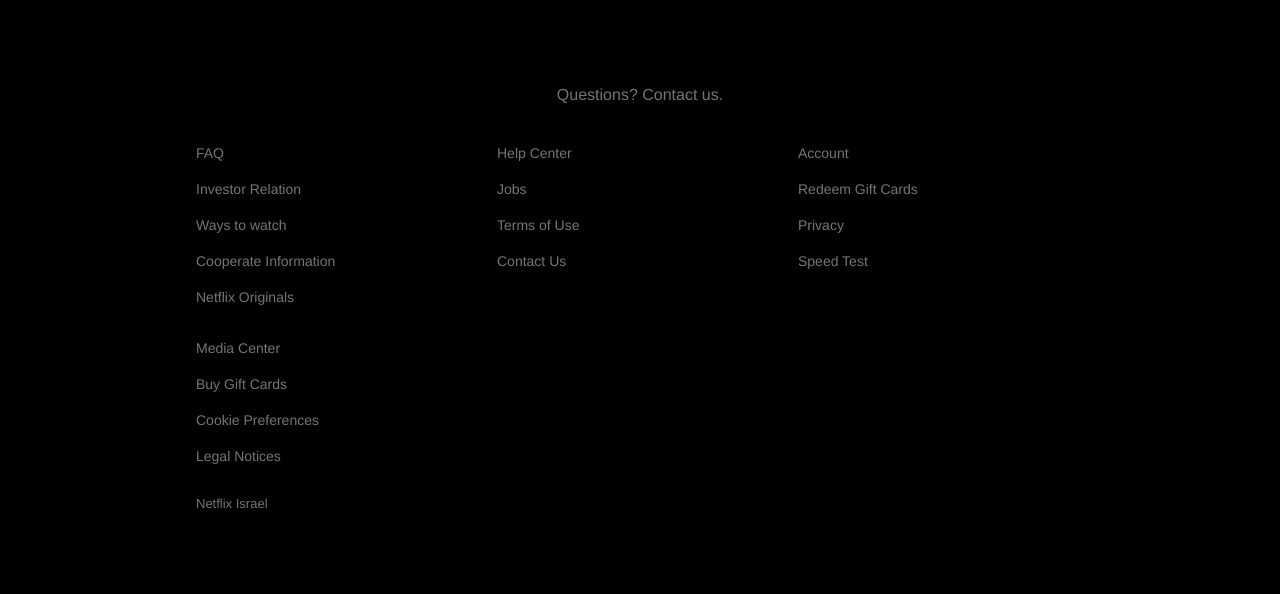
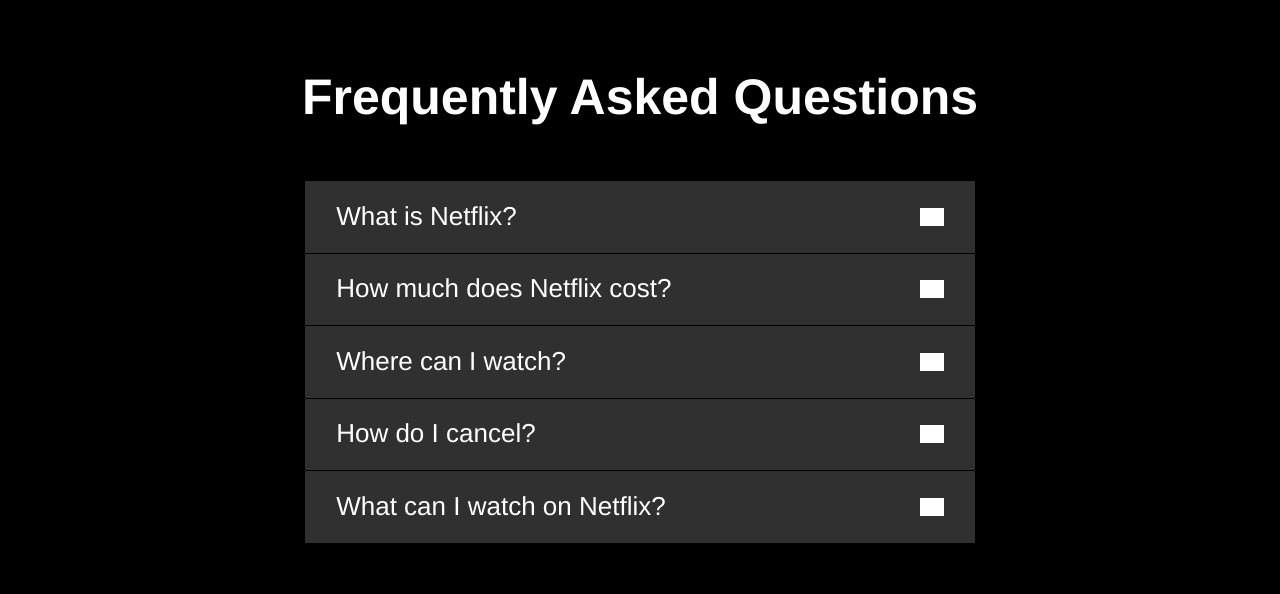
Before and after one commit to wantedHorizon/netflix-youtube, a React (Create React App) app: page / in a window 1280 px wide. Shown: the part 1237-1831 px from the top of the page. Built offline with nearby package versions, Linux system fonts and the light colour scheme; grey boxes are pictures that could not be loaded.

Commit message:
accordion faq

```diff
--- a/src/App.js
+++ b/src/App.js
@@ -1,4 +1,5 @@
 import React from 'react';
+import FaqsContainer from './containers/FaqContainer';
 import FooterContainer from './containers/FooterContainer';
 import JumbotronContainer from './containers/JumbotronContainer';
 
@@ -6,6 +7,7 @@
   return (
     <div className="App">
       <JumbotronContainer />
+      <FaqsContainer />
       <FooterContainer />
     </div>
   );
--- /dev/null
+++ b/src/components/accordion/index.js
@@ -0,0 +1,59 @@
+/* eslint-disable react/prop-types */
+/* eslint-disable react/jsx-props-no-spreading */
+import React, { useState, useContext, createContext } from 'react';
+import {
+  Container,
+  Frame,
+  Title,
+  Item,
+  Inner,
+  Header,
+  Body,
+} from './styles/accordion';
+
+// eslint-disable-next-line no-undef
+const ToggleContext = createContext();
+const Accordion = ({ children, ...restProps }) => {
+  return (
+    <Container {...restProps}>
+      <Inner>{children}</Inner>
+    </Container>
+  );
+};
+Accordion.Title = function AccordionTitle({ children, ...restProps }) {
+  return <Title {...restProps}>{children}</Title>;
+};
+
+Accordion.Frame = function AccordionFrame({ children, ...restProps }) {
+  return <Frame {...restProps}>{children}</Frame>;
+};
+
+Accordion.Item = function AccordionItem({ children, ...restProps }) {
+  const [toggleShow, setToggleShow] = useState(false);
+  return (
+    <ToggleContext.Provider value={{ toggleShow, setToggleShow }}>
+      <Item {...restProps}>{children}</Item>
+    </ToggleContext.Provider>
+  );
+};
+
+Accordion.Header = function AccordionHeader({ children, ...restProps }) {
+  const { toggleShow, setToggleShow } = useContext(ToggleContext);
+
+  return (
+    <Header onClick={() => setToggleShow(() => !toggleShow)} {...restProps}>
+      {children}
+      {/* <pre>{JSON.stringify(toggleShow, null, 2)}</pre> */}
+      {toggleShow ? (
+        <img src="/images/icons/close-slim.png" alt="Close" />
+      ) : (
+        <img src="/images/icons/add.png" alt="Open" />
+      )}
+    </Header>
+  );
+};
+Accordion.Body = function AccordionBody({ children, ...restProps }) {
+  const { toggleShow } = useContext(ToggleContext);
+  return toggleShow ? <Body {...restProps}>{children}</Body> : null;
+};
+export default Accordion;
--- /dev/null
+++ b/src/components/accordion/styles/accordion.js
@@ -0,0 +1,80 @@
+import styled from 'styled-components/macro';
+
+export const Container = styled.div`
+  display: flex;
+  border-bottom: 8px solid #222;
+`;
+
+export const Frame = styled.div`
+  margin-bottom: 40px;
+`;
+
+export const Inner = styled.div`
+  display: flex;
+  padding: 70px 45px;
+  flex-direction: column;
+  max-width: 815px;
+  margin: auto;
+`;
+
+export const Title = styled.h1`
+  font-size: 50px;
+  line-height: 1.1;
+  margin-top: 0;
+  margin-bottom: 8px;
+  color: white;
+  text-align: center;
+  @media (max-width: 600px) {
+    font-size: 35px;
+  }
+`;
+
+export const Item = styled.div`
+  color: white;
+  margin-bottom: 10px;
+  margin: auto;
+  max-width: 670px;
+  width: 100%;
+  &:first-of-type {
+    margin-top: 3em;
+  }
+`;
+
+export const Header = styled.div`
+  display: flex;
+  justify-content: space-between;
+  cursor: pointer;
+  margin-bottom: 1px;
+  font-size: 26px;
+  font-weight: normal;
+  background: #303030;
+  padding: 0.8em 1.2em 0.8em 1.2em;
+  user-select: none;
+  align-items: center;
+  img {
+    filter: brightness(0) invert(1);
+    width: 24px;
+    @media (max-width: 600px) {
+      width: 16px;
+    }
+  }
+  @media (max-width: 600px) {
+    font-size: 16px;
+  }
+`;
+
+export const Body = styled.div`
+  max-height: 1200px;
+  transition: max-height 0.25s cubic-bezier(0.5, 0, 0.1, 1);
+  font-size: 26px;
+  font-weight: normal;
+  line-height: normal;
+  background: #303030;
+  padding: 0.8em 2.2em 0.8em 1.2em;
+  white-space: pre-wrap;
+  user-select: none;
+  @media (max-width: 600px) {
+    font-size: 16px;
+    line-height: 22px;
+  }
+`;
--- a/src/components/index.js
+++ b/src/components/index.js
@@ -1,3 +1,4 @@
 /* eslint-disable import/prefer-default-export */
 export { default as Jumbotron } from './jumbotron';
 export { default as Footer } from './footer';
+export { default as Accordion } from './accordion';
--- /dev/null
+++ b/src/containers/FaqContainer.js
@@ -0,0 +1,20 @@
+import React from 'react';
+import { Accordion } from '../components';
+import faqsData from '../fixtures/faqs.json';
+
+const FaqsContainer = () => {
+  return (
+    <Accordion>
+      <Accordion.Title>Frequently Asked Questions</Accordion.Title>
+      {faqsData.map((item) => (
+        <Accordion.Item key={item.id}>
+          <Accordion.Header>{item.header}</Accordion.Header>
+          <Accordion.Body>{item.body}</Accordion.Body>
+        </Accordion.Item>
+      ))}
+      <Accordion.Item />
+    </Accordion>
+  );
+};
+
+export default FaqsContainer;
```
Also changed, not shown: src/components/opt-form/index.js (added), src/components/opt-form/styles/opt-form.js (added).
